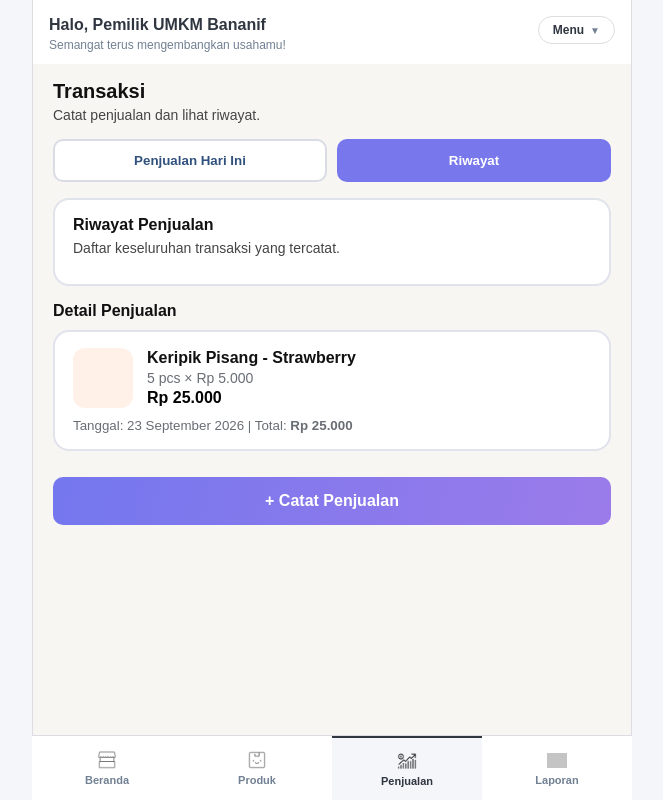
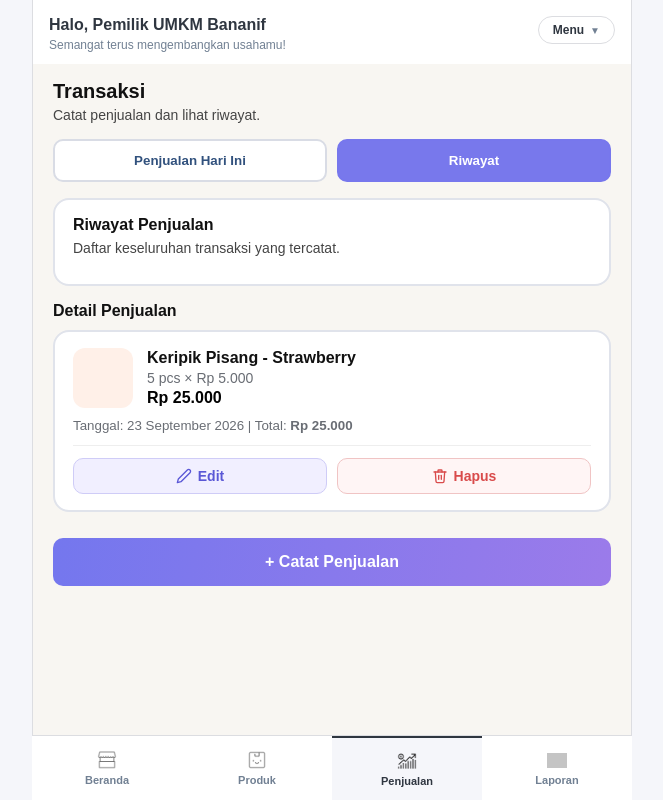
Before and after one commit to deasywal/hope-pwa, a Vue app in the folder hope-pwa/: page /transaksi in a window 1280 px wide. Both pictures are taken after a click on the button "Riwayat". Shown: the top 800 px of the page, without its empty margins (308-971 px from the left). Built offline with nearby package versions, Linux system fonts and the light colour scheme; grey boxes are pictures that could not be loaded.

Commit message:
fix: perbaiki halaman transaksi

```diff
--- a/hope-pwa/src/views/TransaksiView.vue
+++ b/hope-pwa/src/views/TransaksiView.vue
@@ -51,6 +51,7 @@ const tanggal = ref(hariIni)
 const produkDipilihId = ref(1)
 const jumlah = ref(1)
 const keranjang = ref([])
+const editId = ref(null) // null = catat baru, isi = sedang edit transaksi
 
 // ===== Computed =====
 const produkSekarang = computed(() =>
@@ -58,7 +59,8 @@ const produkSekarang = computed(() =>
 )
 
 const harga = computed(() => produkSekarang.value?.harga || 0)
-const subtotal = computed(() => harga.value * jumlah.value)
+const qty = computed(() => Math.floor(Number(jumlah.value)) || 0)
+const subtotal = computed(() => harga.value * qty.value)
 
 const totalTransaksi = computed(() =>
   keranjang.value.reduce((total, item) => total + item.subtotal, 0)
@@ -78,27 +80,60 @@ const totalHariIni = computed(() =>
 )
 
 // ===== Methods =====
+// Stok yang boleh dipakai. Saat edit, jumlah dari transaksi lama dihitung kembali.
+function stokTersedia(produkId) {
+  const produk = produkList.value.find(p => p.id === produkId)
+  if (!produk) return 0
+  let tersedia = produk.stok
+  if (editId.value !== null) {
+    const lama = transaksiList.value.find(t => t.id === editId.value)
+    if (lama) {
+      tersedia += lama.items
+        .filter(i => i.produkId === produkId)
+        .reduce((total, i) => total + i.jumlah, 0)
+    }
+  }
+  return tersedia
+}
+
+const stokMaks = computed(() => stokTersedia(Number(produkDipilihId.value)))
+
+function kembalikanStok(transaksi) {
+  transaksi.items.forEach(item => {
+    const produk = produkList.value.find(p => p.id === item.produkId)
+    if (produk) produk.stok += item.jumlah
+  })
+}
+
 function tambahJumlah() {
-  if (jumlah.value < (produkSekarang.value?.stok || 0)) {
-    jumlah.value++
-  }
+  if (qty.value < stokMaks.value) jumlah.value = qty.value + 1
 }
 
 function kurangiJumlah() {
-  if (jumlah.value > 1) {
-    jumlah.value--
-  }
+  if (qty.value > 1) jumlah.value = qty.value - 1
+}
+
+// Dipanggil saat kolom jumlah selesai diketik
+function rapikanJumlah() {
+  if (qty.value < 1) jumlah.value = 1
+  else if (stokMaks.value > 0 && qty.value > stokMaks.value) jumlah.value = stokMaks.value
+  else jumlah.value = qty.value
 }
 
 function tambahItem() {
   const produk = produkSekarang.value
-  if (!produk || jumlah.value < 1) return
+  if (!produk) return
+
+  if (qty.value < 1) {
+    alert('Jumlah minimal 1!')
+    return
+  }
 
   const totalDalamKeranjang = keranjang.value
     .filter(item => item.produkId === produk.id)
     .reduce((total, item) => total + item.jumlah, 0)
 
-  if (totalDalamKeranjang + jumlah.value > produk.stok) {
+  if (totalDalamKeranjang + qty.value > stokTersedia(produk.id)) {
     alert('Jumlah melebihi stok yang tersedia!')
     return
   }
@@ -107,7 +142,7 @@ function tambahItem() {
     produkId: produk.id,
     nama: produk.nama,
     varian: produk.varian,
-    jumlah: jumlah.value,
+    jumlah: qty.value,
     harga: produk.harga,
     subtotal: subtotal.value
   })
@@ -127,43 +162,76 @@ function simpanTransaksi() {
 
   // Validasi stok per produk
   for (const item of keranjang.value) {
-    const produk = produkList.value.find(p => p.id === item.produkId)
     const totalItem = keranjang.value
       .filter(i => i.produkId === item.produkId)
       .reduce((total, i) => total + i.jumlah, 0)
 
-    if (!produk || totalItem > produk.stok) {
+    if (totalItem > stokTersedia(item.produkId)) {
       alert(`Stok tidak mencukupi untuk ${item.nama} - ${item.varian}!`)
       return
     }
   }
 
-  // Kurangi stok
+  const sedangEdit = editId.value !== null
+
+  // Saat edit, kembalikan dulu stok dari transaksi lama
+  if (sedangEdit) {
+    const lama = transaksiList.value.find(t => t.id === editId.value)
+    if (lama) kembalikanStok(lama)
+  }
+
+  // Kurangi stok sesuai isi keranjang
   keranjang.value.forEach(item => {
     const produk = produkList.value.find(p => p.id === item.produkId)
     if (produk) produk.stok -= item.jumlah
   })
 
-  // Simpan transaksi
-  transaksiList.value.unshift({
-    id: Date.now(),
+  const data = {
     tanggal: tanggal.value,
-    items: [...keranjang.value],
+    items: keranjang.value.map(i => ({ ...i })),
     total: totalTransaksi.value
-  })
+  }
 
-  keranjang.value = []
-  halaman.value = 'transaksi'
-  tabAktif.value = 'hari-ini'
+  if (sedangEdit) {
+    const idx = transaksiList.value.findIndex(t => t.id === editId.value)
+    if (idx !== -1) transaksiList.value[idx] = { id: editId.value, ...data }
+  } else {
+    transaksiList.value.unshift({ id: Date.now(), ...data })
+  }
 
-  alert('Transaksi berhasil dicatat!')
+  tutupForm(tanggal.value === hariIni ? 'hari-ini' : 'riwayat')
+  alert(sedangEdit ? 'Transaksi berhasil diperbarui!' : 'Transaksi berhasil dicatat!')
+}
+
+function hapusTransaksi(transaksi) {
+  if (!confirm('Hapus transaksi ini? Stok produk akan dikembalikan.')) return
+  kembalikanStok(transaksi)
+  transaksiList.value = transaksiList.value.filter(t => t.id !== transaksi.id)
 }
 
 function bukaForm() {
+  editId.value = null
   keranjang.value = []
   jumlah.value = 1
   tanggal.value = hariIni
   halaman.value = 'form'
+}
+
+function mulaiEdit(transaksi) {
+  editId.value = transaksi.id
+  keranjang.value = transaksi.items.map(i => ({ ...i }))
+  tanggal.value = transaksi.tanggal
+  produkDipilihId.value = produkList.value[0]?.id ?? 1
+  jumlah.value = 1
+  halaman.value = 'form'
+}
+
+function tutupForm(tab) {
+  editId.value = null
+  keranjang.value = []
+  jumlah.value = 1
+  halaman.value = 'transaksi'
+  if (tab) tabAktif.value = tab
 }
 </script>
 
@@ -245,6 +313,27 @@ function bukaForm() {
         <small class="date-info">
           Tanggal: {{ formatTanggal(transaksi.tanggal) }} | Total: <strong>{{ rupiah(transaksi.total) }}</strong>
         </small>
+
+        <div class="card-actions">
+          <button class="btn-edit" @click="mulaiEdit(transaksi)">
+            <svg viewBox="0 0 24 24" fill="none" stroke="currentColor" stroke-width="2"
+                 stroke-linecap="round" stroke-linejoin="round" aria-hidden="true">
+              <path d="M17 3a2.828 2.828 0 1 1 4 4L7.5 20.5 2 22l1.5-5.5L17 3z" />
+            </svg>
+            Edit
+          </button>
+          <button class="btn-hapus" @click="hapusTransaksi(transaksi)">
+            <svg viewBox="0 0 24 24" fill="none" stroke="currentColor" stroke-width="2"
+                 stroke-linecap="round" stroke-linejoin="round" aria-hidden="true">
+              <polyline points="3 6 5 6 21 6" />
+              <path d="M19 6l-1 14a2 2 0 0 1-2 2H8a2 2 0 0 1-2-2L5 6" />
+              <path d="M10 11v6" />
+              <path d="M14 11v6" />
+              <path d="M9 6V4a1 1 0 0 1 1-1h4a1 1 0 0 1 1 1v2" />
+            </svg>
+            Hapus
+          </button>
+        </div>
       </div>
 
       <button class="primary-button" @click="bukaForm">
@@ -254,11 +343,11 @@ function bukaForm() {
 
     <!-- HALAMAN FORM CATAT PENJUALAN -->
     <template v-else>
-      <button class="back-button" @click="halaman = 'transaksi'">
+      <button class="back-button" @click="tutupForm()">
         ← Kembali
       </button>
 
-      <h2>Catat Penjualan</h2>
+      <h2>{{ editId !== null ? 'Edit Penjualan' : 'Catat Penjualan' }}</h2>
 
       <label>Tanggal</label>
       <input type="date" v-model="tanggal" />
@@ -266,14 +355,22 @@ function bukaForm() {
       <label>Pilih Produk &amp; Varian</label>
       <select v-model.number="produkDipilihId" @change="jumlah = 1">
         <option v-for="produk in produkList" :key="produk.id" :value="produk.id">
-          {{ produk.nama }} - {{ produk.varian }} (Stok: {{ produk.stok }})
+          {{ produk.nama }} - {{ produk.varian }} (Stok: {{ stokTersedia(produk.id) }})
         </option>
       </select>
 
       <label>Jumlah</label>
       <div class="quantity-control">
         <button @click="kurangiJumlah">−</button>
-        <strong>{{ jumlah }}</strong>
+        <input
+          v-model.number="jumlah"
+          type="number"
+          inputmode="numeric"
+          min="1"
+          :max="stokMaks"
+          class="qty-input"
+          @blur="rapikanJumlah"
+        />
         <button @click="tambahJumlah">+</button>
         <span>pcs</span>
       </div>
@@ -308,7 +405,7 @@ function bukaForm() {
       </div>
 
       <button class="primary-button" @click="simpanTransaksi">
-        Simpan Transaksi
+        {{ editId !== null ? 'Simpan Perubahan' : 'Simpan Transaksi' }}
       </button>
     </template>
 
@@ -464,6 +561,44 @@ h2 {
   color: #696d74;
 }
 
+.card-actions {
+  display: flex;
+  gap: 10px;
+  margin-top: 12px;
+  padding-top: 12px;
+  border-top: 1px solid #eee;
+}
+
+.card-actions button {
+  flex: 1;
+  display: flex;
+  align-items: center;
+  justify-content: center;
+  gap: 6px;
+  padding: 9px;
+  border-radius: 10px;
+  font-size: 14px;
+  font-weight: bold;
+  cursor: pointer;
+}
+
+.card-actions svg {
+  width: 16px;
+  height: 16px;
+}
+
+.btn-edit {
+  background: #f1efff;
+  border: 1px solid #cfccf7;
+  color: #5a57d6;
+}
+
+.btn-hapus {
+  background: #fff5f5;
+  border: 1px solid #f0c4c4;
+  color: #d94b4b;
+}
+
 .primary-button {
   width: 100%;
   background: linear-gradient(100deg, #7477ee, #9b7bea);
@@ -525,6 +660,24 @@ select {
   cursor: pointer;
 }
 
+.quantity-control .qty-input {
+  width: 80px;
+  padding: 8px;
+  border-radius: 8px;
+  text-align: center;
+  font-size: 16px;
+  font-weight: bold;
+  color: #111;
+  -moz-appearance: textfield;
+  appearance: textfield;
+}
+
+.qty-input::-webkit-outer-spin-button,
+.qty-input::-webkit-inner-spin-button {
+  -webkit-appearance: none;
+  margin: 0;
+}
+
 .quantity-control span {
   color: #696d74;
 }
```
